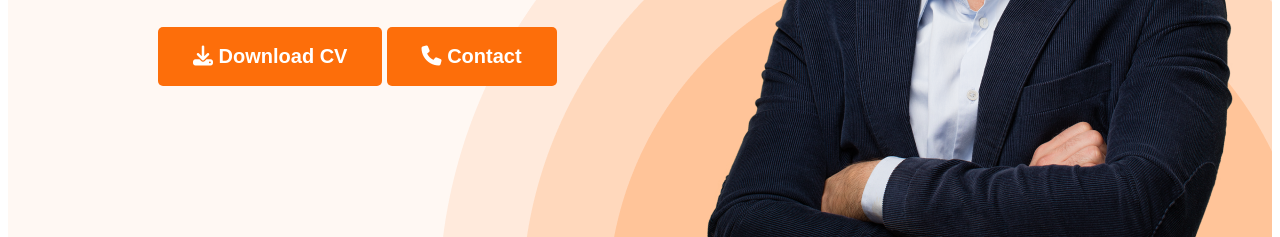
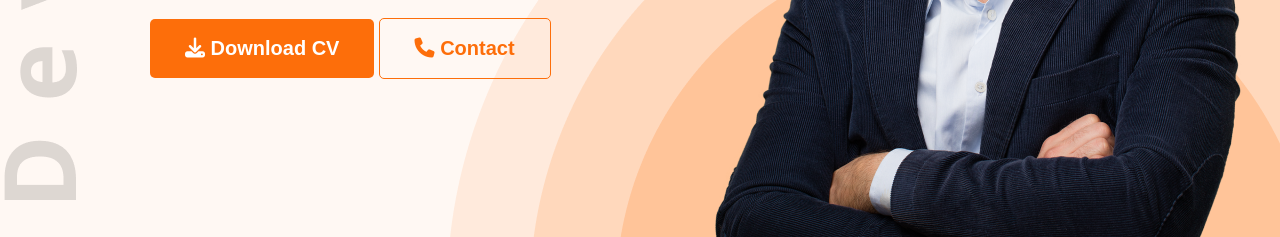
Before and after one commit to mdujjal67/Web-Developer-Portfolio, a plain HTML site: page index.html in a window 1280 px wide. Shown: the part 563-800 px from the top of the page. Drawn offline with nearby package versions, Linux system fonts and the light colour scheme.

Commit message:
added final element

```diff
--- a/css files/style.css
+++ b/css files/style.css
@@ -2,6 +2,7 @@
 body{
     font-family: 'Mulish', sans-serif;
     font-family: 'Open Sans', sans-serif;
+    margin: 0 auto;
 }
 main{
     max-width: 1140px;
@@ -16,6 +17,7 @@ main{
     font-size: 20px;
     font-weight: 700;
     padding: 18px 35px;
+    cursor: pointer;
 }
 .section-title{
     color:#181818;
@@ -52,8 +54,13 @@ nav ul li a{
 }
 .header{
     background-color: #FFF8F3;
-    background-image: url('../images/header_bg.png');
-    background-repeat: no-repeat;background-position: bottom right;
+    background-image: url('../images/header_bg.png'), url('../images/developer.png');
+    background-repeat: no-repeat;background-position: bottom right, top left;
+}
+#header-btn{
+    background-color: transparent;
+    border: 1px solid #FD6E0A;
+    color: #FD6E0A;
 }
 .banner{
     padding: 30px 30px 0px 150px;
--- a/index.html
+++ b/index.html
@@ -27,7 +27,7 @@
                 <h1 class="banner-title">Mary Hardy</h1>
                 <p class="banner-text">Shot what able cold new see hold.Friendly as an betrayed formerly he. Morning because as to society behaved moments.</p>
                 <button class="btn-primary"><i class="fa-solid fa-download"></i> Download CV</button>
-                <button class="btn-primary"> <i class="fa-solid fa-phone"></i> Contact</button>
+                <button class="btn-primary" id="header-btn"> <i class="fa-solid fa-phone"></i> Contact</button>
             </div>
             <img class="profile-img" src="images/hardy.png" alt="developer image">
         </div>
```
